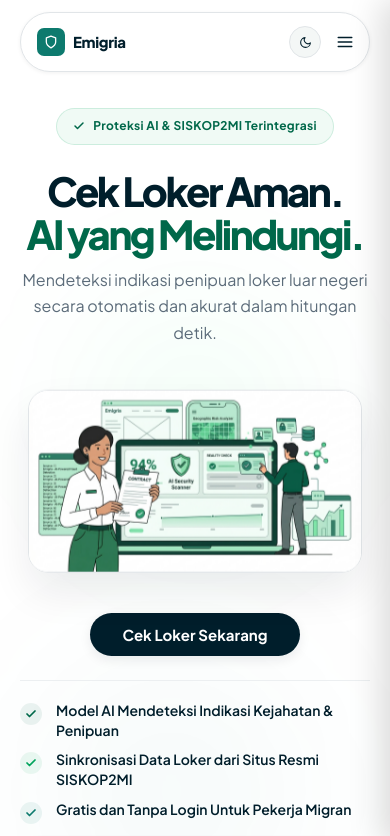
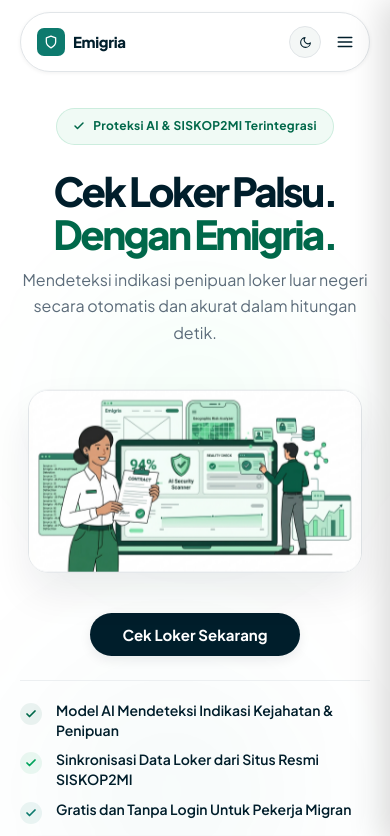
Before and after one commit to EMIGRIA/landing-page-emigria, a React (Vite) app: page / in a window 390 px wide. Shown: the top 836 px of the page. Built offline with nearby package versions, Linux system fonts and the light colour scheme.

Commit message:
feat: add responsive hero component with split-layout and feature checklist

```diff
--- a/src/components/Hero.tsx
+++ b/src/components/Hero.tsx
@@ -92,8 +92,8 @@
               color: 'var(--color-ink)',
               marginBottom: 12,
             }}>
-              Cek Loker Aman.<br />
-              <span style={{ color: 'var(--color-brand-green-dark)' }}>AI yang Melindungi.</span>
+              Cek Loker Palsu.<br />
+              <span style={{ color: 'var(--color-brand-green-dark)' }}>Dengan Emigria.</span>
             </h1>
 
             {/* Description */}
```
